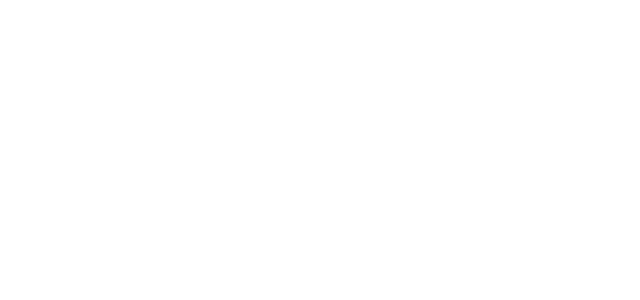
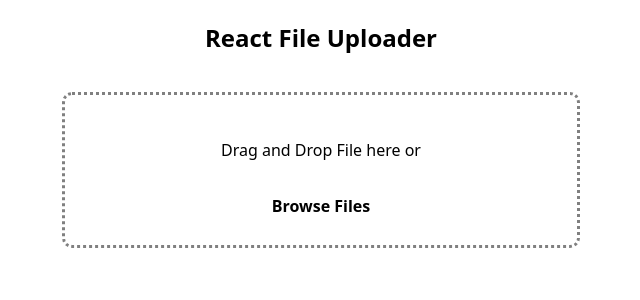
Before and after one commit to Hasann529/Machine_Coding-, a React (Vite) app: page /file-uploader in a window 1280 px wide. Before the commit this address had no page. Shown: the top 300 px of the page, without its empty margins (319-959 px from the left). Built offline with nearby package versions, Linux system fonts and the light colour scheme.

Commit message:
File Upoader

```diff
--- a/src/App.tsx
+++ b/src/App.tsx
@@ -23,6 +23,7 @@
 import FAQ from "./components/FAQ";
 import Modal from "./components/Modal";
 import TypingEffect from "./components/TypingEffect";
+import FileUploader from "./components/FileUploader";
 
 function App() {
   return (
@@ -52,6 +53,8 @@
         <Route path="/faq" element={<FAQ />} />
             <Route path="/modal" element={<Modal />} />
                 <Route path="/typing-effect" element={<TypingEffect />} />
+                  <Route path="/file-uploader" element={<FileUploader />} />
+
 
 
       </Routes>
--- /dev/null
+++ b/src/components/FileUploader.tsx
@@ -0,0 +1,140 @@
+import { useState } from "react";
+
+const FileUploader = () => {
+  const [files, setFiles] = useState<any[]>([]);
+  const [isDragging , setIsDragging] = useState(false)
+
+  const handleChange = (e: any) => {
+    const selectedFiles = e.target.files;
+    setFiles((prev) => [...prev, ...selectedFiles]);
+  };
+
+  const handleRemove = (name: any) => {
+    setFiles((prev) => prev.filter((fi) => fi.name !== name));
+  };
+
+
+  const handleDragEnter = (e:any) =>{
+    e.preventDefault()
+    setIsDragging(true)
+  }
+   const handleDragLeave = (e:any) =>{
+    e.preventDefault()
+    setIsDragging(false)
+  }
+
+  const handleDrop = (e:any) => {
+    e.preventDefault()
+    const droppedFile = e.dataTransfer.files
+        setFiles((prev) => [...prev, ...droppedFile]);
+         setIsDragging(false)
+  }
+
+  return (
+    <div
+      style={{
+        minHeight: "100vh",
+        width: "100vw",
+        background: "white",
+        display: "flex",
+        flexDirection: "column",
+        gap: "1rem",
+        justifyContent: "start",
+        alignItems: "center",
+        color: "black",
+      }}
+    >
+      <h2>React File Uploader</h2>
+      <div
+        style={{
+          width: "40%",
+          height: "150px",
+          borderRadius: "10px",
+          border: `3px dotted ${isDragging ? "green" : "gray"}`,
+          display: "flex",
+          flexDirection: "column",
+          alignItems: "center",
+          gap: "1rem",
+          justifyContent: "center",
+          background:`${isDragging ? "#B0DB9C20" :"transparent"}`
+        }}
+
+        onDragEnter={handleDragEnter}
+        onDragOver={handleDragEnter}
+        onDragLeave={handleDragLeave}
+        onDrop={handleDrop}
+
+      >
+        <p>Drag and Drop File here or</p>
+        <input
+          style={{ display: "none" }}
+          type="file"
+          multiple
+          onChange={handleChange}
+          id="input-file"
+        />
+        <label
+          htmlFor="input-file"
+          style={{ cursor: "pointer", fontWeight: 700 }}
+        >
+          Browse Files
+        </label>
+      </div>
+      <div
+        style={{
+          display: "flex",
+          flexDirection: "column",
+          gap: ".75rem",
+          width: "40%",
+        }}
+      >
+        {files.map((file) => (
+          <div
+            style={{
+              display: "flex",
+              alignItems: "center",
+              padding: "5px",
+              justifyContent: "space-between",
+              borderRadius: "3px",
+              background: "#EAEFEF40",
+              boxShadow: "0 2px 4px rgba(0, 0, 0, 0.3)",
+            }}
+          >
+            <div style={{ display: "flex", gap: "1rem" }}>
+              <img
+                src={URL.createObjectURL(file)}
+                style={{ width: "50px", aspectRatio: "1/1" }}
+              />
+              <div>
+                <div style={{ fontWeight: "600" }}>{file.name}</div>
+                <div style={{ textAlign: "start" }}>
+                  {(file.size / 1024).toFixed(2)} KB
+                </div>
+              </div>
+            </div>
+            <div
+              onClick={() => handleRemove(file.name)}
+              style={{
+                background: "red",
+                cursor: "pointer",
+                fontSize: ".7rem",
+                display: "flex",
+                justifyContent: "center",
+                alignItems: "center",
+                color: "white",
+                fontWeight: 700,
+                borderRadius: "50%",
+                width: "1.5rem",
+                aspectRatio: "1/1",
+              }}
+            >
+              X
+            </div>
+          </div>
+        ))}
+      </div>
+    </div>
+  );
+};
+
+export default FileUploader;
```
